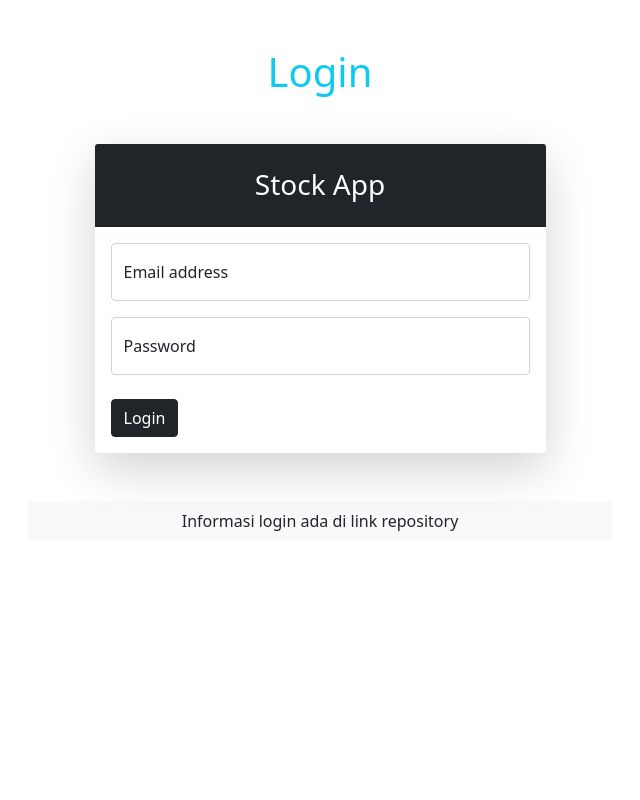
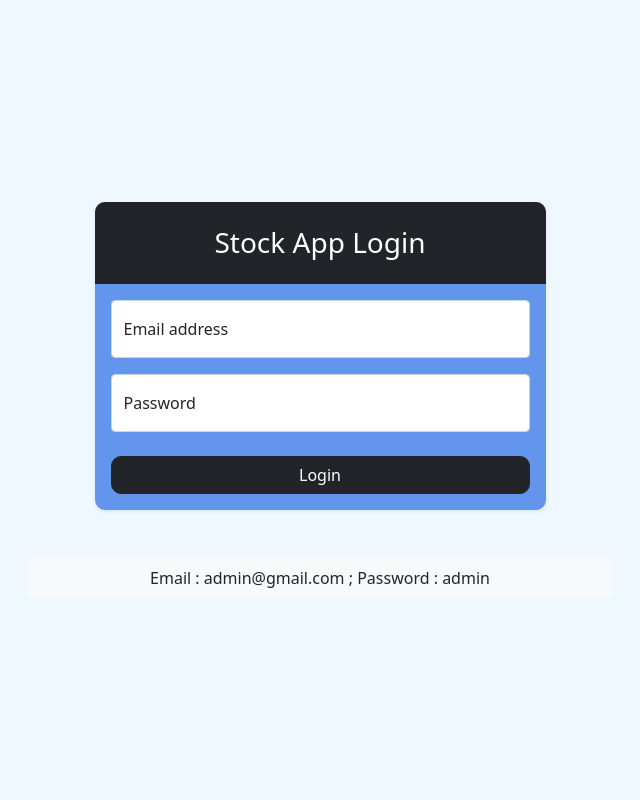
Before and after one commit to alannuari/stock-app, a PHP site: page /login.php in a window 1280 px wide. Shown: the whole page, without its empty margins (320-960 px from the left). Run offline with PHP 8.4, Linux system fonts and the light colour scheme; some libraries are stand-ins or nearby versions.

Commit message:
update login page

```diff
--- a/login.php
+++ b/login.php
@@ -36,26 +36,27 @@ if (isset($_POST['login'])) {
 <!DOCTYPE html>
 <html lang="en">
     <head>
-        <meta charset="utf-8" />
-        <meta http-equiv="X-UA-Compatible" content="IE=edge" />
-        <meta name="viewport" content="width=device-width, initial-scale=1, shrink-to-fit=no" />
-        <meta name="description" content="" />
-        <meta name="author" content="" />
+        <meta charset="UTF-8">
+        <meta http-equiv="X-UA-Compatible" content="IE=edge">
+        <meta name="viewport" content="width=device-width, initial-scale=1.0">
+        <meta name="description" content="Aplikasi Management Stok Barang" />
+        <meta name="keywords" content="Management Stock, Stock App, Barang" />
+        <meta name="author" content="Alan Nuari" />
+        <link rel="shortcut icon" href="./images/icon.png" type="image/x-icon" />
         <title>Login</title>
         <link href="css/styles.css" rel="stylesheet" />
         <script src="https://use.fontawesome.com/releases/v6.1.0/js/all.js" crossorigin="anonymous"></script>
     </head>
-    <body>
-        <div id="layoutAuthentication">
+    <body style="background-color: aliceblue">
+        <div id="layoutAuthentication" style="height: 100vh" class="flex-row align-items-center">
             <div id="layoutAuthentication_content">
                 <main>
                     <div class="container">
-                        <div class="row justify-content-center">
-                            <h1 class="font-weight-light text-info text-center my-5">Login</h1>
+                        <div class="row justify-content-center align-items-center">
                             <div class="col-lg-5">
-                                <div class="card shadow-lg border-0 rounded-lg">
-                                    <div class="card-header bg-dark">
-                                        <h3 class="text-center font-weight-light text-white my-3">Stock App</h3>
+                                <div class="card border-0 shadow-sm" style="border-radius: 10px; background-color: cornflowerblue">
+                                    <div class="card-header bg-dark" style="border-radius: 10px 10px 0 0">
+                                        <h3 class="text-center font-weight-light text-white my-3">Stock App Login</h3>
                                     </div>
                                     <div class="card-body">
                                         <form method="POST">
@@ -67,8 +68,8 @@ if (isset($_POST['login'])) {
                                                 <input class="form-control" name="password" id="inputPassword" type="password" placeholder="Password" />
                                                 <label for="inputPassword">Password</label>
                                             </div>
-                                            <div class="d-flex align-items-center justify-content-between mt-4 mb-0">
-                                                <button class="btn btn-dark" name="login">Login</button>
+                                            <div class="mt-4 mb-0 text-center rounded-full">
+                                                <button class="btn btn-dark " style="width: 100%; border-radius: 10px" name="login">Login</button>
                                             </div>
                                         </form>
                                     </div>
@@ -79,7 +80,7 @@ if (isset($_POST['login'])) {
                 </main>
                 <div class="mx-auto mt-5" style="max-width: 600px">
                     <p class="text-center py-2 mx-2 mb-0 bg-light">
-                        Informasi login ada di link repository
+                        Email : admin@gmail.com ; Password : admin
                     </p>
                 </div>
             </div>
```
